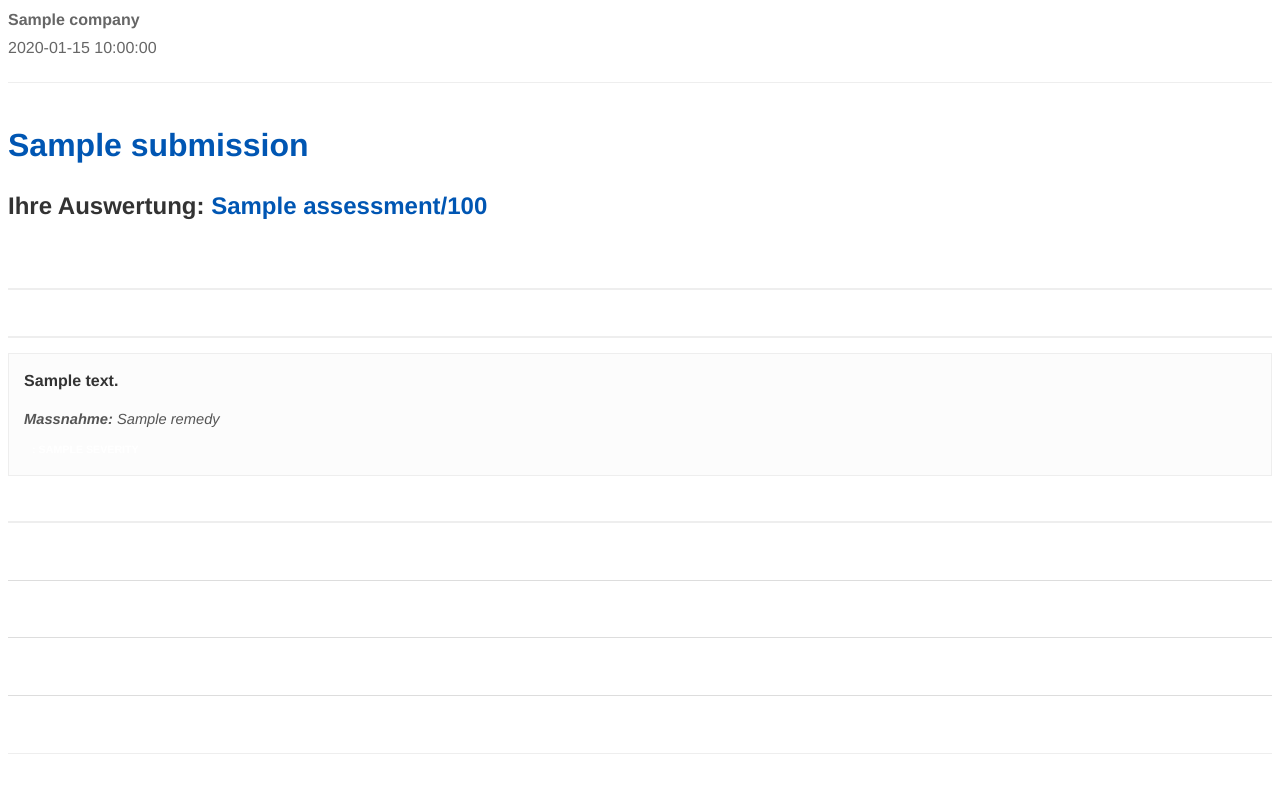
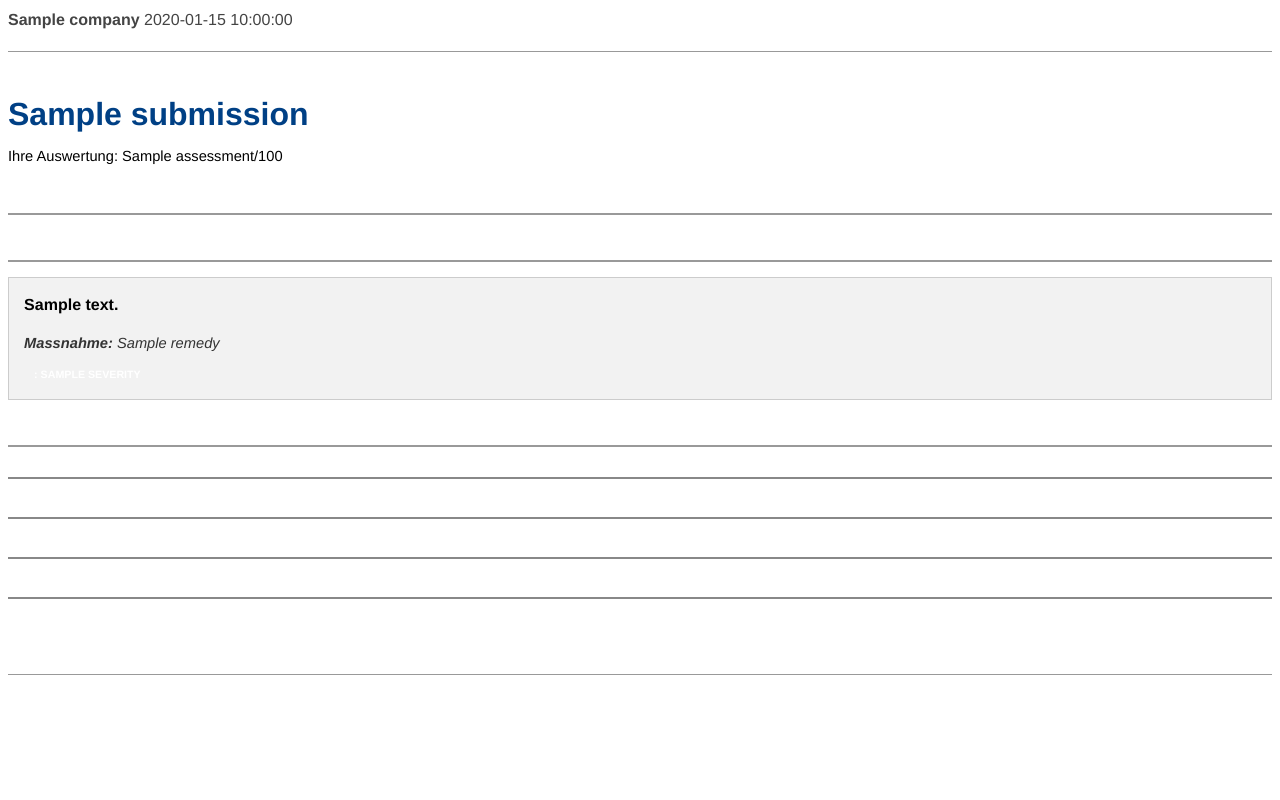
Before and after one commit to TheStephAndre/medsecure-check, a FastAPI app: template templates/report_pdf.html in a window 1280 px wide. Run offline with FastAPI, Linux system fonts and the light colour scheme; the template is opened without the code that fills it: most values are stand-ins (such as "Sample title", 1, 10 or a date in 2020).

Commit message:
style: optimize PDF for physical printing and refine user flow
- Darkened PDF colors and thickened borders for laser printer compatibility
- Fixed note-line spacing and footnote overlapping in WeasyPrint
- Removed IBAN from result page to focus on Stripe conversion
- Updated delivery wording from '24 hours' to 'Instant Download'
- Wrapped payment success page in base layout for brand consistency

```diff
--- a/core/wording.py
+++ b/core/wording.py
@@ -77,7 +77,8 @@ RESULT = {
         "Berücksichtigung typischer Abläufe in Arztpraxen",
     ],
     "value_explanation": "Der Bericht wurde speziell für medizinische Einrichtungen in der Schweiz entwickelt. Er ersetzt keine Fachberatung, bietet jedoch eine fundierte und unabhängige Ersteinschätzung.",
-    "delivery": "Nach Zahlungseingang erhalten Sie Ihren persönlichen PDF-Bericht per E-Mail (in der Regel innerhalb von 24 Stunden).",
+    "delivery": "Sofortiger Download: Nach erfolgreicher Zahlung wird Ihr PDF-Bericht umgehend freigeschaltet.",
+    "payment_note": "Einmalzahlung für die vollständige Auswertung",
     "preview_cta": "PDF-Bericht anzeigen",
 }
 
--- a/templates/report_pdf.html
+++ b/templates/report_pdf.html
@@ -10,110 +10,101 @@
         @bottom-right {
           content: "Seite " counter(page) " von " counter(pages);
           font-size: 9pt;
-          color: #888;
+          color: #666; /* Darkened from #888 */
         }
       }
       body {
         font-family: "Helvetica", "Arial", sans-serif;
         font-size: 11pt;
-        color: #1a1a1a;
+        color: #000000; /* Pure black for maximum legibility */
         line-height: 1.5;
       }
 
-      /* New Header Layout */
+      /* Header Layout */
       .header {
         text-align: left;
-        border-bottom: 0.5pt solid #eee;
+        border-bottom: 1pt solid #999; /* Darkened and thickened */
         padding-bottom: 5mm;
         margin-bottom: 10mm;
         font-size: 12pt;
-        color: #666;
-      }
-      .header-line {
-        display: block;
-        margin-bottom: 1mm;
+        color: #444; /* Darkened from #666 */
       }
 
-      /* Emphasized Score */
-      .title-block {
-        margin-bottom: 15mm;
-      }
+      /* Titles */
       h1 {
         font-size: 24pt;
-        color: #0056b3;
+        color: #004085; /* Deeper blue for print */
         margin-bottom: 2mm;
-      }
-      .score-display {
-        font-size: 18pt;
-        font-weight: bold;
-        color: #333;
-        margin-top: 5mm;
-      }
-      .score-value {
-        color: #0056b3;
       }
 
       h2 {
-        border-bottom: 1.5pt solid #eee;
+        border-bottom: 2pt solid #999; /* Much stronger line */
         padding-bottom: 2mm;
         margin-top: 10mm;
         font-size: 14pt;
-        color: #0056b3;
+        color: #004085;
       }
 
+      /* Finding Items (The "Cards") */
       .finding-item {
         margin-bottom: 8mm;
         padding: 4mm;
-        background-color: #fcfcfc;
-        border: 0.5pt solid #eee;
+        background-color: #f2f2f2; /* Darkened background from #fcfcfc */
+        border: 1pt solid #ccc; /* Darkened border from #eee */
         page-break-inside: avoid;
       }
+
       .question {
         font-weight: bold;
         font-size: 12pt;
         display: block;
         margin-bottom: 2mm;
-        color: #333;
+        color: #000;
       }
+
       .remedy {
-        color: #555;
+        color: #333; /* Darkened from #555 */
         font-style: italic;
         margin-bottom: 2mm;
       }
 
+      /* Severity Tags - High contrast for print */
       .severity-tag {
         font-size: 8pt;
         font-weight: bold;
         color: white;
-        padding: 2px 8px;
+        padding: 3px 10px;
         border-radius: 3px;
         text-transform: uppercase;
+        /* Standard property first, then the prefixed one, for PDF layout compatibility (printers)*/
+        print-color-adjust: exact;
+        -webkit-print-color-adjust: exact; /* Forces background color in some engines */
       }
       .high-priority {
-        background-color: #d9534f;
+        background-color: #a94442; /* Deeper red */
       }
       .standard-priority {
-        background-color: #5bc0de;
+        background-color: #31708f; /* Deeper blue/teal */
       }
 
+      /* Input Lines for handwritten notes */
       .lines {
-        margin-top: 5mm;
-        border-bottom: 1pt solid #ddd;
-        height: 10mm;
+        border-bottom: 1.5pt solid #888;
+        height: 0; /* Let the margin handle the height */
         width: 100%;
         display: block;
+        clear: both;
       }
 
-      /* Spacing for Footer */
-      .footer-spacer {
-        height: 15mm;
-      }
       .footer-note {
         font-size: 8.5pt;
-        color: #888;
+        color: #444;
         font-style: italic;
-        border-top: 0.5pt solid #eee;
+        border-top: 1pt solid #999;
         padding-top: 5mm;
+        margin-top: 10mm; /* Extra safety gap */
+        display: block;
+        width: 100%;
       }
     </style>
   </head>
@@ -158,15 +149,18 @@
       {% endif %}
     </section>
 
-    <section style="page-break-inside: avoid">
+    <section style="page-break-inside: avoid; margin-bottom: 10mm">
       <h2>{{ REPORT.sections.next_steps }}</h2>
-      <p>{{ REPORT.next_steps.orientation }}</p>
-      <div class="lines">&nbsp;</div>
-      <div class="lines">&nbsp;</div>
-      <div class="lines">&nbsp;</div>
+      <p style="margin-bottom: 8mm">{{ REPORT.next_steps.orientation }}</p>
+
+      <div class="lines" style="margin-bottom: 10mm">&nbsp;</div>
+      <div class="lines" style="margin-bottom: 10mm">&nbsp;</div>
+      <div class="lines" style="margin-bottom: 10mm">&nbsp;</div>
+      <div class="lines" style="margin-bottom: 10mm">&nbsp;</div>
     </section>
 
-    <div class="footer-spacer"></div>
+    <div style="clear: both; margin-top: 20mm"></div>
+
     <div class="footer-note">{{ REPORT_PDF.footer_note }}</div>
   </body>
 </html>
```
Also changed, not shown: templates/payment_success.html (+31 -21 lines), templates/result.html (+7 -11 lines).
